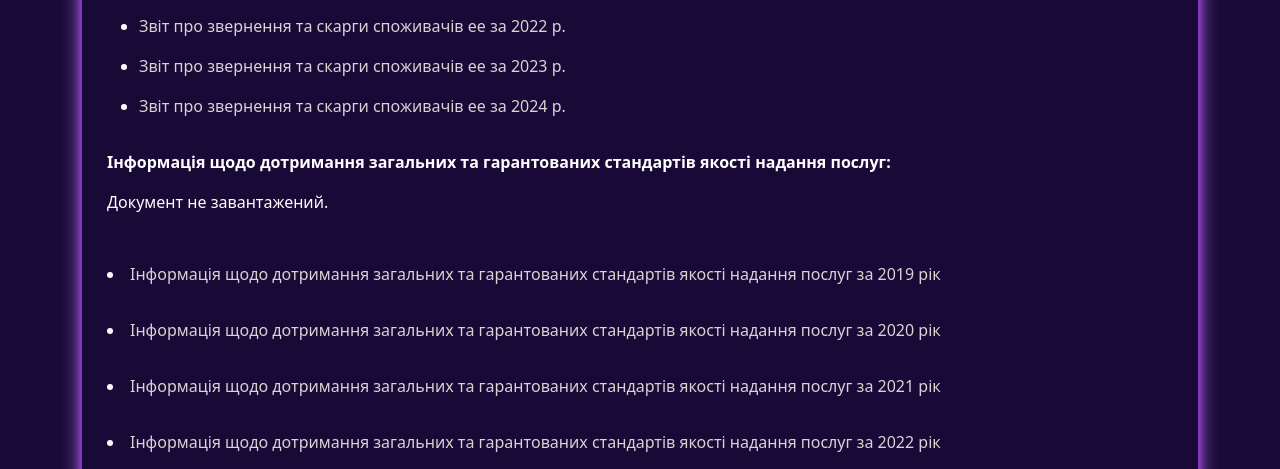
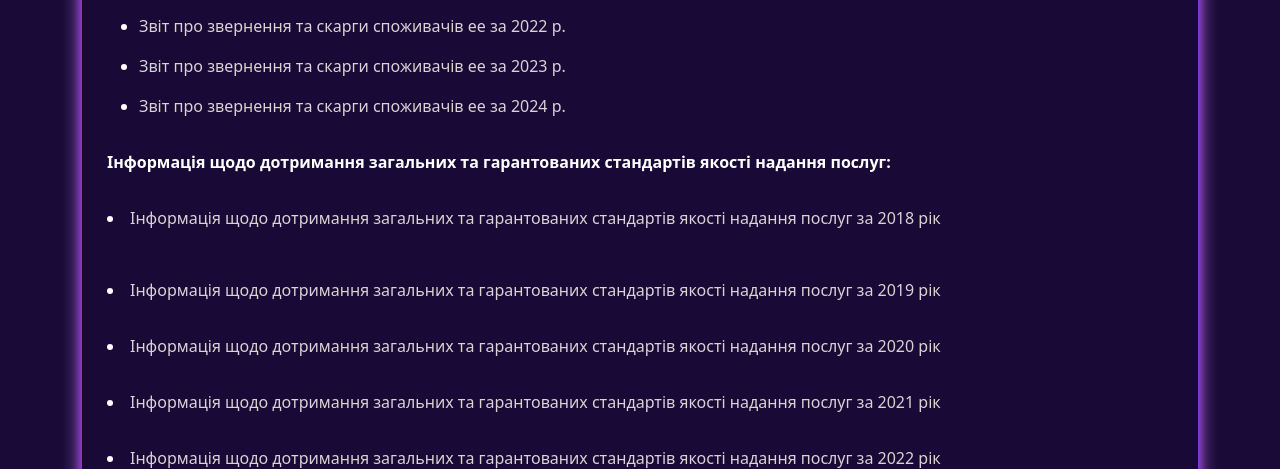
Before and after one commit to anastasiaverkhodai-ship-it/energy_site, a Django app: page /appeals/ in a window 1280 px wide. Shown: the part 1579-2048 px from the top of the page. Run offline with Django 5.2, Linux system fonts and the light colour scheme; data comes from the database, SQL or seed files in the repository; both versions use the stored data as it was after the commit.

```diff
--- a/main/templates/main/appeals.html
+++ b/main/templates/main/appeals.html
@@ -146,17 +146,12 @@
 
     <p><strong>Інформація щодо дотримання загальних та гарантованих стандартів якості надання послуг:</strong></p>
 
-{% if document %}
-    <a href="{{ document.file.cdn_url }}" target="_blank">
-        {{ document.title }}
-    </a>
-{% else %}
-    <p>Документ не завантажений.</p>
-{% endif %}
-
-
-
-
+ <p>
+  <a href="/media/docs/АХ_ДОДАТОК_6_2018.pdf"
+     target="_blank" class="pdf-link">
+   <li> Інформація щодо дотримання загальних та гарантованих стандартів якості надання послуг за 2018 рік</li>
+  </a>
+</p>
 </p>
       <p>
   <a href="/media/docs/АХ_ДОДАТОК_6_2019.pdf"
```
Also changed, not shown: db.sqlite3.
